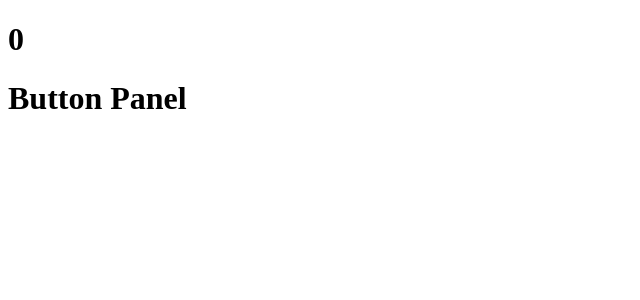
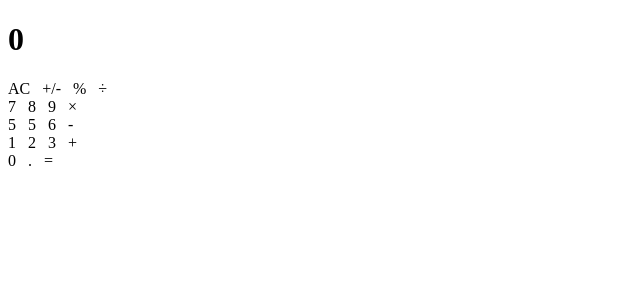
Before and after one commit to oloomoses/math-magician, a React (Create React App) app: page / in a window 1280 px wide. Shown: the top 300 px of the page, without its empty margins (0-640 px from the left). Built offline with nearby package versions, Linux system fonts and the light colour scheme.

Commit message:
add the calculator panel with all the buttons

```diff
--- a/src/components/ButtonPanel.js
+++ b/src/components/ButtonPanel.js
@@ -3,7 +3,13 @@ import React from 'react';
 function ButtonPanel() {
   return (
     <div>
-      <h1>Button Panel</h1>
+      <div className="button">
+        <div>  AC &nbsp; +/- &nbsp; &#37; &nbsp; &#247; </div>
+        <div>  7 &nbsp;   8 &nbsp;   9  &nbsp; &#215; </div>
+        <div>  5 &nbsp;   5 &nbsp;   6  &nbsp; - </div>
+        <div>  1 &nbsp;   2 &nbsp;   3  &nbsp; + </div>
+        <div>  0  &nbsp;  .  &nbsp;  =  </div>
+      </div>
     </div>
   );
 }
```
Also changed, not shown: src/components/Button.js (+7 -2 lines).
